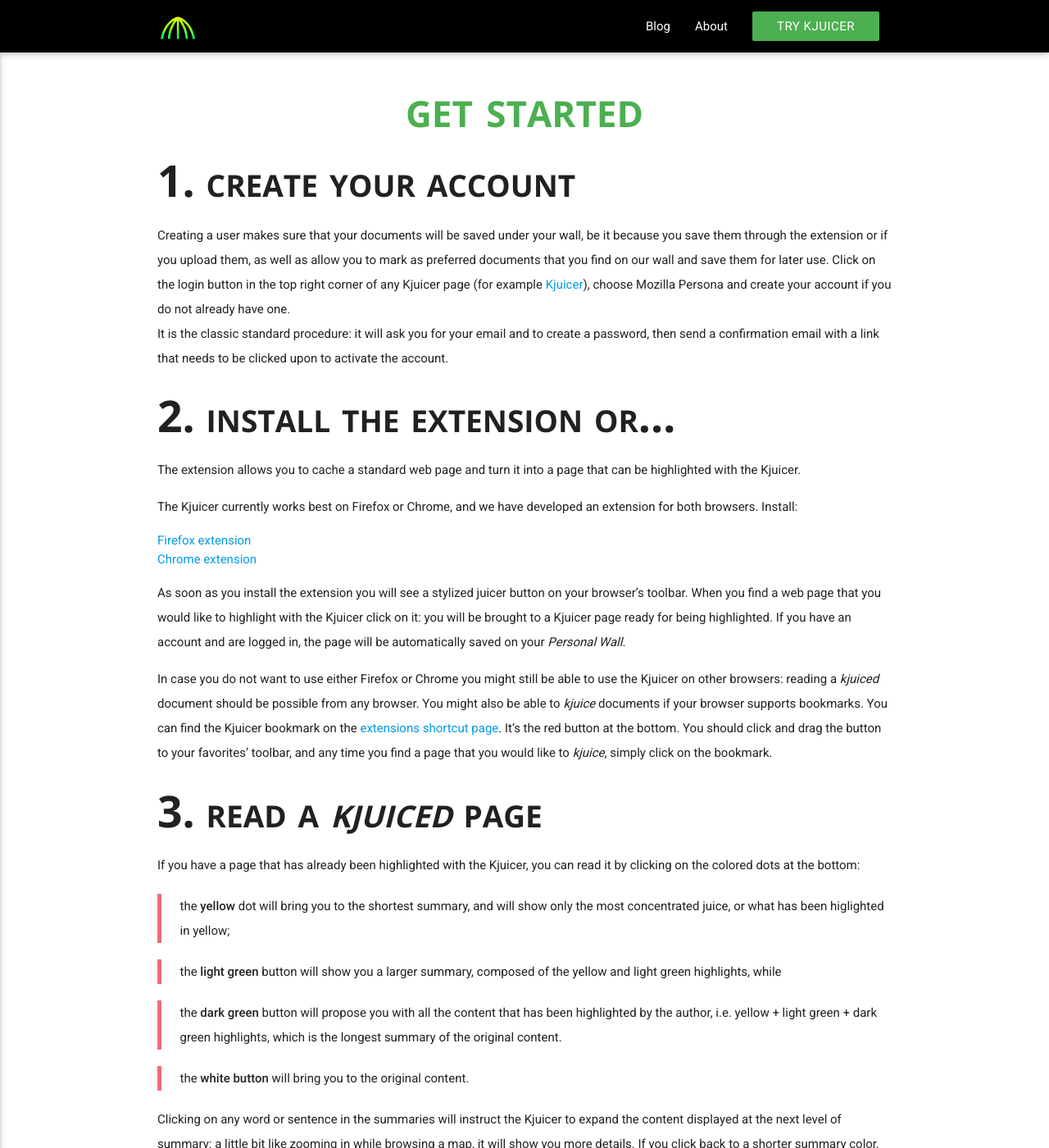
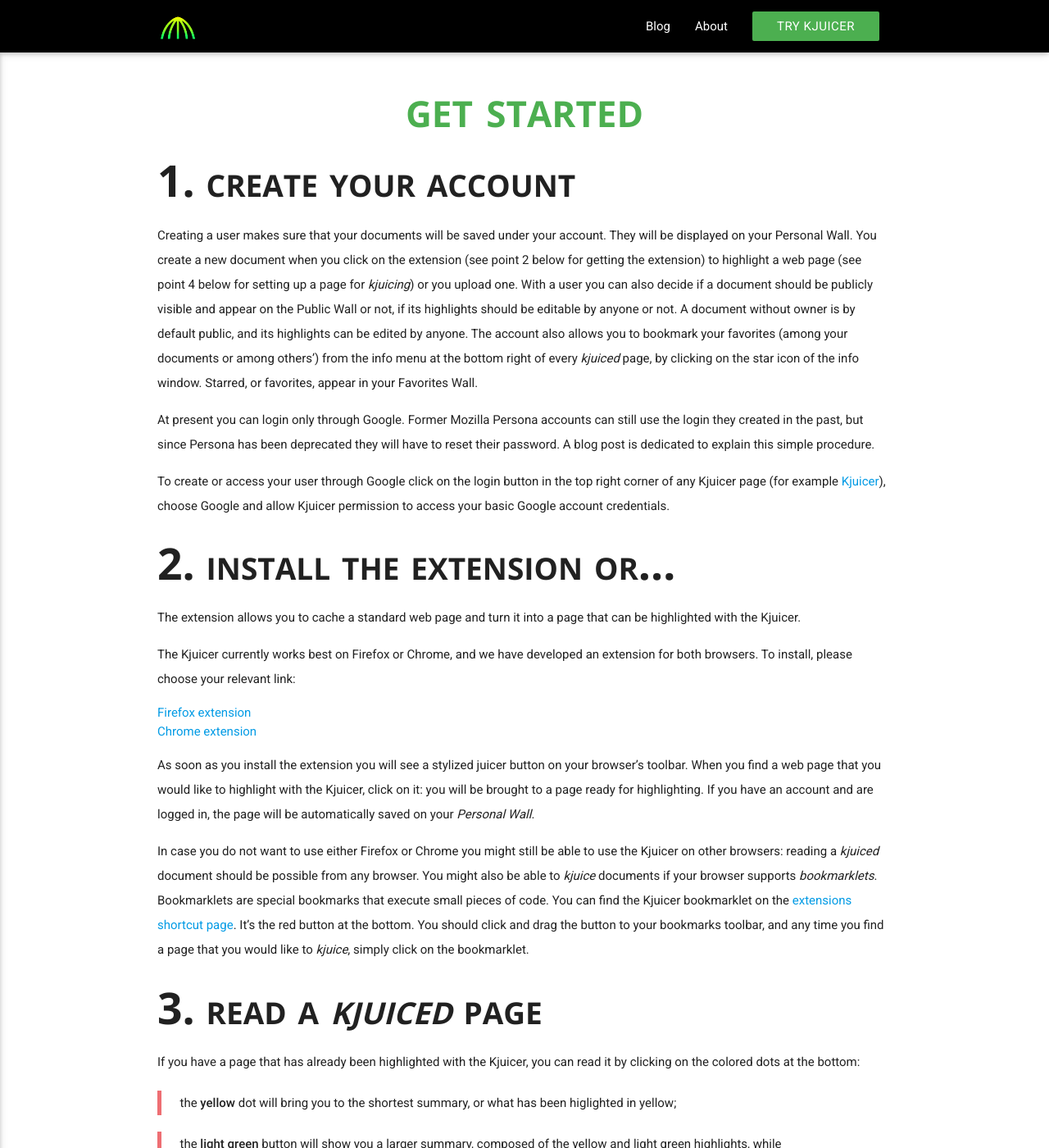
Before and after one commit to nicokant/kjuicer.github.io, a Jekyll site: the page built from get-started.md, in a window 1280 px wide and 1400 px high. Shown: the whole window at 82% size. Built offline with Jekyll 4.4.1, drawn with Linux system fonts in a browser that asks for light colours; nearby versions of some CDN libraries; some of the changed text lies outside the part shown.

Commit message:
Update get-started.md
Updated for login through Google, explained that Persona has been deprecated, minor edits.

```diff
--- a/get-started.md
+++ b/get-started.md
@@ -4,26 +4,28 @@
 ---
 
 ## 1. Create your account
-Creating a user makes sure that your documents will be saved under your wall, be it because you save them through the extension or if you upload them, as well as allow you to mark as preferred documents that you find on our wall and save them for later use.
-Click on the login button in the top right corner of any Kjuicer page (for example <a href="http://alpha.kjuicer.com/cache/484/show/#k:+yGIUFprUDnFUbP8S/2ewH5BM401tVdly/vLyxiCfn4=,l:4,c:on" target="_blank">Kjuicer</a>), choose Mozilla Persona and create your account if you do not already have one.
-It is the classic standard procedure: it will ask you for your email and to create a password, then send a confirmation email with a link that needs to be clicked upon to activate the account.
+Creating a user makes sure that your documents will be saved under your account. They will be displayed on your Personal Wall. You create a new document when you click on the extension (see point 2 below for getting the extension) to highlight a web page (see point 4 below for setting up a page for *kjuicing*) or you upload one. With a user you can also decide if a document should be publicly visible and appear on the Public Wall or not, if its highlights should be editable by anyone or not. A document without owner is by default public, and its highlights can be edited by anyone. The account also allows you to bookmark your favorites (among your documents or among others') from the info menu at the bottom right of every *kjuiced* page, by clicking on the star icon of the info window. Starred, or favorites, appear in your Favorites Wall.
+
+At present you can login only through Google. Former Mozilla Persona accounts can still use the login they created in the past, but since Persona has been deprecated they will have to reset their password. A blog post is dedicated to explain this simple procedure.
+
+To create or access your user through Google click on the login button in the top right corner of any Kjuicer page (for example <a href="http://alpha.kjuicer.com/cache/4549/show/#l:1,c:on" target="_blank">Kjuicer</a>), choose Google and allow Kjuicer permission to access your basic Google account credentials.
 
 ## 2. Install the extension or...
 The extension allows you to cache a standard web page and turn it into a page that can be highlighted with the Kjuicer.
 
 The Kjuicer currently works best on Firefox or Chrome, and we have developed an extension for both browsers.
-Install:
+To install, please choose your relevant link:
   - [Firefox extension][kj1]
   - [Chrome extension][kj2]
 
-As soon as you install the extension you will see a stylized juicer button on your browser's toolbar. When you find a web page that you would like to highlight with the Kjuicer click on it: you will be brought to a Kjuicer page ready for being highlighted. If you have an account and are logged in, the page will be automatically saved on your *Personal Wall*.
+As soon as you install the extension you will see a stylized juicer button on your browser's toolbar. When you find a web page that you would like to highlight with the Kjuicer, click on it: you will be brought to a page ready for highlighting. If you have an account and are logged in, the page will be automatically saved on your *Personal Wall*.
 
-In case you do not want to use either Firefox or Chrome you might still be able to use the Kjuicer on other browsers: reading a *kjuiced* document should be possible from any browser. You might also be able to *kjuice* documents if your browser supports bookmarks.
-You can find the Kjuicer bookmark on the [extensions shortcut page][kj3]. It's the red button at the bottom. You should click and drag the button to your favorites' toolbar, and any time you find a page that you would like to *kjuice*, simply click on the bookmark.
+In case you do not want to use either Firefox or Chrome you might still be able to use the Kjuicer on other browsers: reading a *kjuiced* document should be possible from any browser. You might also be able to *kjuice* documents if your browser supports *bookmarklets*. Bookmarklets are special bookmarks that execute small pieces of code.
+You can find the Kjuicer bookmarklet on the [extensions shortcut page][kj3]. It's the red button at the bottom. You should click and drag the button to your bookmarks toolbar, and any time you find a page that you would like to *kjuice*, simply click on the bookmarklet.
 
 ## 3. Read a *kjuiced* page
 If you have a page that has already been highlighted with the Kjuicer, you can read it by clicking on the colored dots at the bottom:
-> the **yellow** dot will bring you to the shortest summary, and will show only the most concentrated juice, or what has been higlighted in yellow;
+> the **yellow** dot will bring you to the shortest summary, or what has been higlighted in yellow;
 
 > the **light green** button will show you a larger summary, composed of the yellow and light green highlights, while
 
@@ -46,7 +48,7 @@
 
 Once you have selected your color it will stay until you change your choice, and any text you select will be highlighted in the desired color.
 
-You can change color by clicking on a different color, or also by using the keyboard shortcuts: 1 activates the yellow highlighter, 2 the light green one, 3 dark green, 4 activates the white one, which is the eraser.
+You can change color by clicking on a different one, or also by using the keyboard shortcuts: 1 activates the yellow highlighter, 2 the light green one, 3 dark green, 4 activates the white one, which is the eraser.
 
 In order for the summarizing mechanism to work properly and to allow it to create your prioritized notes and different sized summaries, you should highlight the text keeping in mind that:
 > the text you highlight should be re-readable all by itself, including necessary spaces and punctuation;
```
